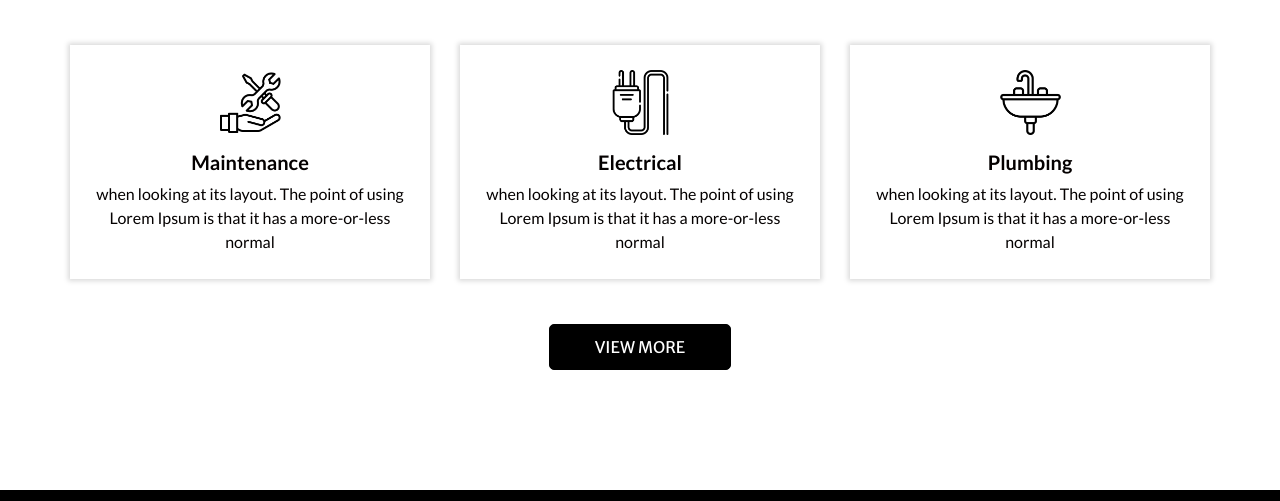
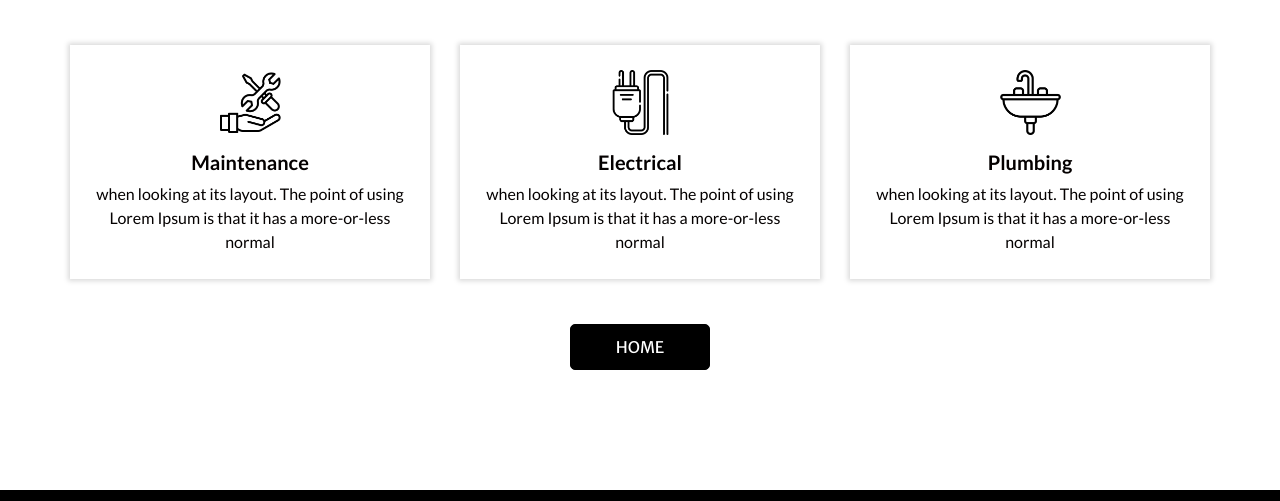
Before and after one commit to Danieljamespm/surelock-site, a plain HTML site: page service.html in a window 1280 px wide. Shown: the part 299-800 px from the top of the page. Drawn offline with nearby package versions, Linux system fonts and the light colour scheme.

```diff
--- a/service.html
+++ b/service.html
@@ -144,8 +144,8 @@
         </div>
       </div>
       <div class="btn-box">
-        <a href="">
-          View More
+        <a href="index.html">
+          Home
         </a>
       </div>
     </div>
```
Also changed, not shown: index.html (+1 -0 lines).
